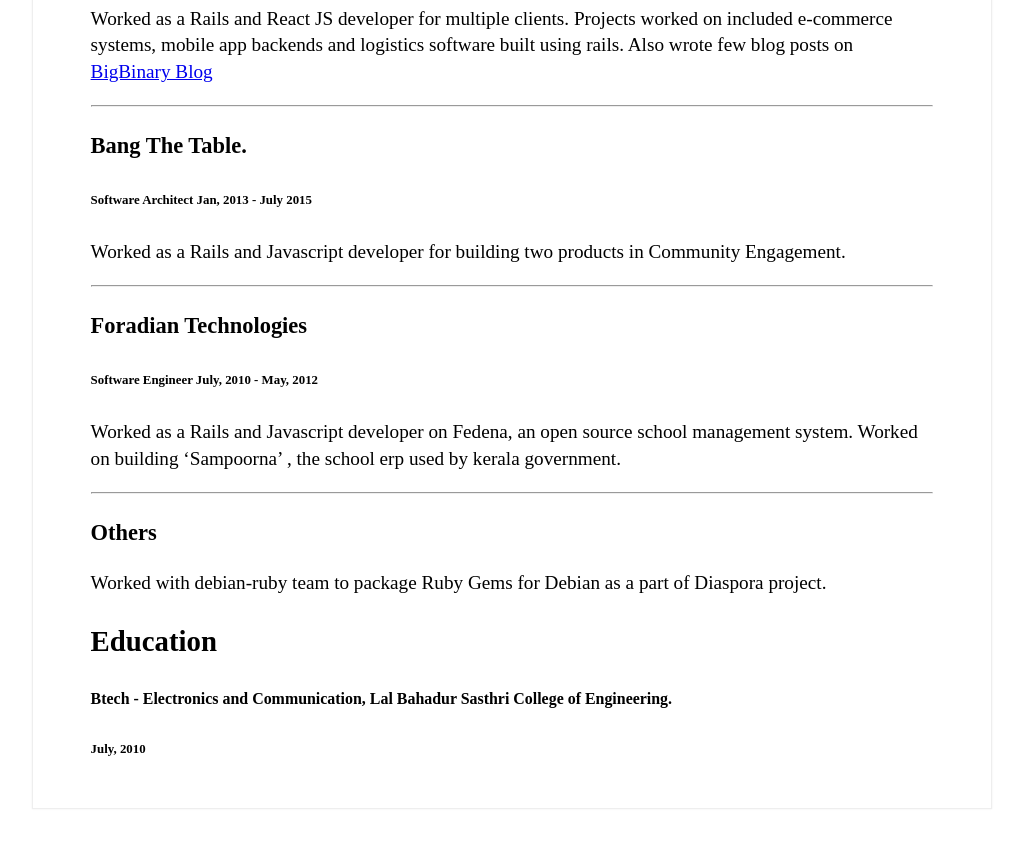
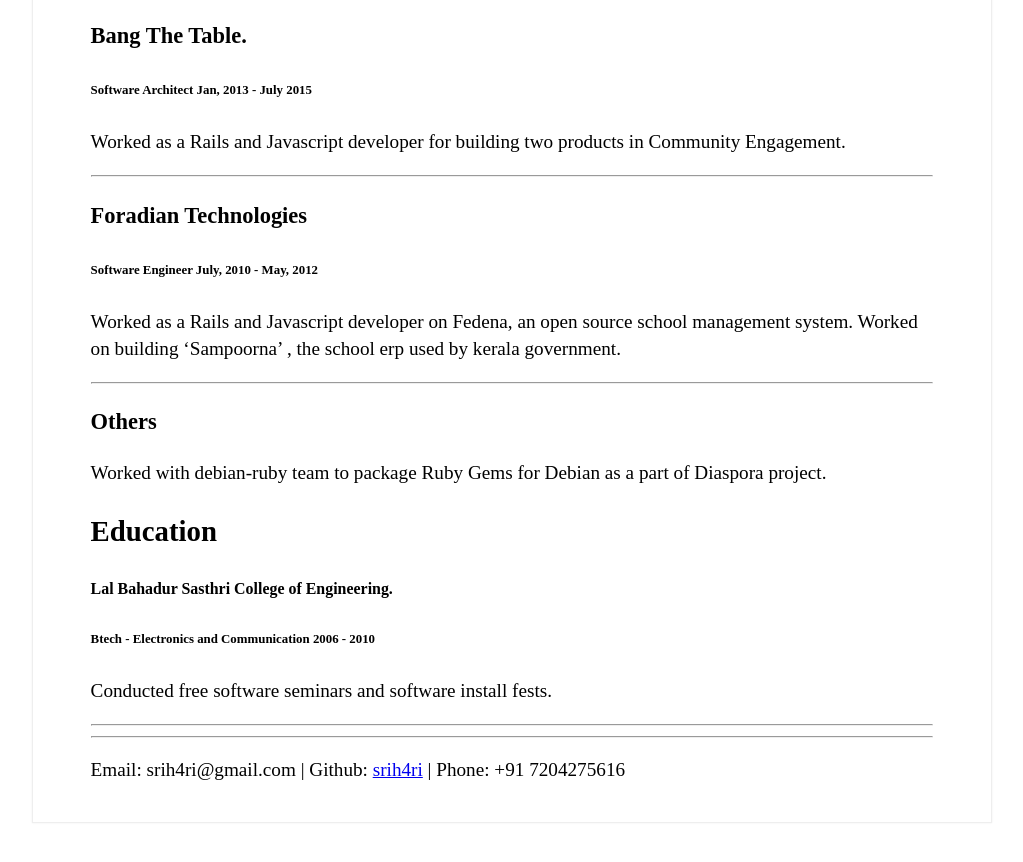
Before and after one commit to srih4ri/srih4ri.github.com, a Jekyll site: the page built from resume/20190914.md, in a window 1280 px wide and 900 px high, scrolled down 1413 px. Shown: the top 862 px of the window, without its empty margins (128-1151 px from the left). Built offline with Jekyll 4.4.1, drawn with Linux system fonts in a browser that asks for light colours; our own code applies the rules of GitHub Pages for plain Markdown files; some of the changed text lies outside the part shown.

Commit message:
Update 20190914.md

```diff
--- a/resume/20190914.md
+++ b/resume/20190914.md
@@ -66,6 +62,12 @@
 
 ## Education
 
-##### Btech - Electronics and Communication, Lal Bahadur Sasthri College of Engineering.
+##### Lal Bahadur Sasthri College of Engineering.
 
-###### July, 2010
+###### Btech - Electronics and Communication 2006 - 2010
+
+Conducted free software seminars and software install fests.
+
+---
+---
+Email: srih4ri@gmail.com | Github: [srih4ri](https://github.com/srih4ri/) | Phone: +91 7204275616
```
Also changed, not shown: other parts of resume/20190914.md (+0 -4 lines).
